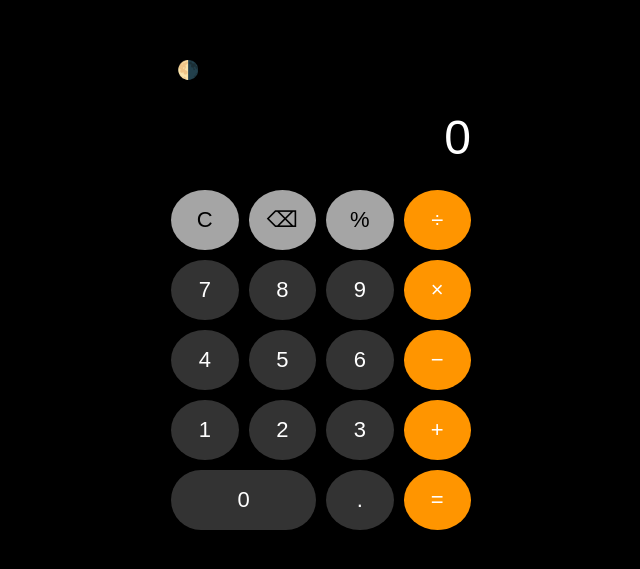
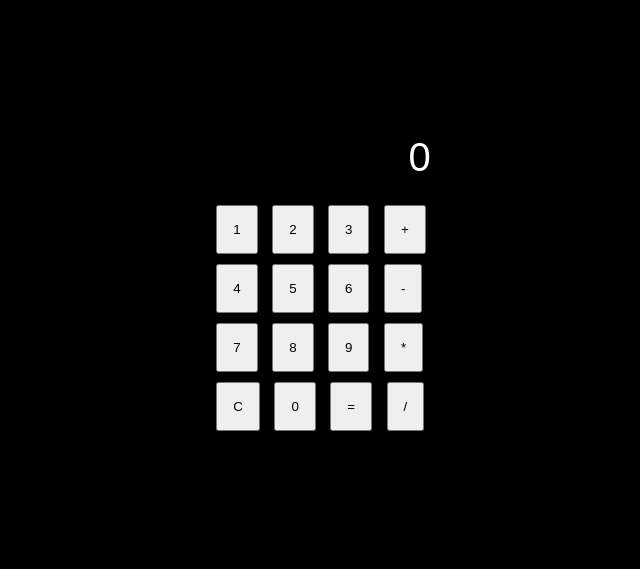
Before and after one commit to Wuendelgazdhi/calculadora-app, a plain HTML site: page index.html in a window 1280 px wide. Shown: the part 123-692 px from the top of the page, without its empty margins (319-959 px from the left). Drawn offline with Linux system fonts and the light colour scheme.

Commit message:
Update index.html

```diff
--- a/index.html
+++ b/index.html
@@ -6,7 +6,6 @@
 <title>Calculadora</title>
 
 <link rel="manifest" href="manifest.json">
-<meta name="theme-color" content="#000000">
 
 <style>
 body {
@@ -16,171 +15,66 @@ body {
   align-items: center;
   height: 100vh;
   font-family: Arial;
-  transition: 0.3s;
-}
-
-.calculator {
-  width: 300px;
-  padding: 20px;
 }
 
 #display {
   color: white;
-  font-size: 48px;
+  font-size: 40px;
   text-align: right;
   margin-bottom: 20px;
-  min-height: 60px;
-}
-
-.buttons {
-  display: grid;
-  grid-template-columns: repeat(4, 1fr);
-  gap: 10px;
 }
 
 button {
-  height: 60px;
-  border: none;
-  border-radius: 50%;
-  font-size: 22px;
-  background: #333;
-  color: white;
-  cursor: pointer;
-  transition: all 0.1s ease;
-}
-
-button:active {
-  transform: scale(0.85);
-  opacity: 0.6;
-}
-
-.gray { background: #a5a5a5; color: black; }
-.orange { background: #ff9500; }
-
-.zero {
-  grid-column: span 2;
-  border-radius: 40px;
-}
-
-/* Tema claro */
-.light {
-  background: #f1f1f1;
-}
-
-.light #display {
-  color: black;
-}
-
-.light button {
-  background: #ddd;
-  color: black;
-}
-
-.top-bar {
-  display: flex;
-  justify-content: space-between;
-  margin-bottom: 10px;
-}
-
-.toggle {
-  background: none;
-  color: white;
-  font-size: 18px;
-}
-
-.light .toggle {
-  color: black;
+  padding: 15px;
+  margin: 5px;
 }
 </style>
 </head>
 
 <body>
 
-<div class="calculator">
-
-  <div class="top-bar">
-    <button class="toggle" onclick="toggleTheme()">🌗</button>
-  </div>
-
+<div>
   <div id="display">0</div>
 
-  <div class="buttons">
-    <button class="gray" onclick="clearDisplay()">C</button>
-    <button class="gray" onclick="deleteLast()">⌫</button>
-    <button class="gray">%</button>
-    <button class="orange" onclick="append('/')">÷</button>
+  <button onclick="append('1')">1</button>
+  <button onclick="append('2')">2</button>
+  <button onclick="append('3')">3</button>
+  <button onclick="append('+')">+</button><br>
 
-    <button onclick="append('7')">7</button>
-    <button onclick="append('8')">8</button>
-    <button onclick="append('9')">9</button>
-    <button class="orange" onclick="append('*')">×</button>
+  <button onclick="append('4')">4</button>
+  <button onclick="append('5')">5</button>
+  <button onclick="append('6')">6</button>
+  <button onclick="append('-')">-</button><br>
 
-    <button onclick="append('4')">4</button>
-    <button onclick="append('5')">5</button>
-    <button onclick="append('6')">6</button>
-    <button class="orange" onclick="append('-')">−</button>
+  <button onclick="append('7')">7</button>
+  <button onclick="append('8')">8</button>
+  <button onclick="append('9')">9</button>
+  <button onclick="append('*')">*</button><br>
 
-    <button onclick="append('1')">1</button>
-    <button onclick="append('2')">2</button>
-    <button onclick="append('3')">3</button>
-    <button class="orange" onclick="append('+')">+</button>
-
-    <button class="zero" onclick="append('0')">0</button>
-    <button onclick="append('.')">.</button>
-    <button class="orange" onclick="calculate()">=</button>
-  </div>
+  <button onclick="clearDisplay()">C</button>
+  <button onclick="append('0')">0</button>
+  <button onclick="calculate()">=</button>
+  <button onclick="append('/')">/</button>
 </div>
 
 <script>
 let display = document.getElementById("display");
 
-// vibração
-function vibrar() {
-  if (navigator.vibrate) navigator.vibrate(30);
+function append(v) {
+  display.innerText = display.innerText === "0" ? v : display.innerText + v;
 }
 
-// adicionar número
-function append(value) {
-  vibrar();
-  if (display.innerText === "0") {
-    display.innerText = value;
-  } else {
-    display.innerText += value;
-  }
-}
-
-// limpar
 function clearDisplay() {
-  vibrar();
   display.innerText = "0";
 }
 
-// apagar
-function deleteLast() {
-  vibrar();
-  display.innerText = display.innerText.slice(0, -1);
-  if (display.innerText === "") display.innerText = "0";
-}
-
-// calcular
 function calculate() {
-  vibrar();
   try {
     display.innerText = eval(display.innerText);
   } catch {
     display.innerText = "Erro";
   }
 }
-
-// tema
-function toggleTheme() {
-  document.body.classList.toggle("light");
-}
-
-// service worker
-if ('serviceWorker' in navigator) {
-  navigator.serviceWorker.register('sw.js');
-}
 </script>
 
 </body>
```
